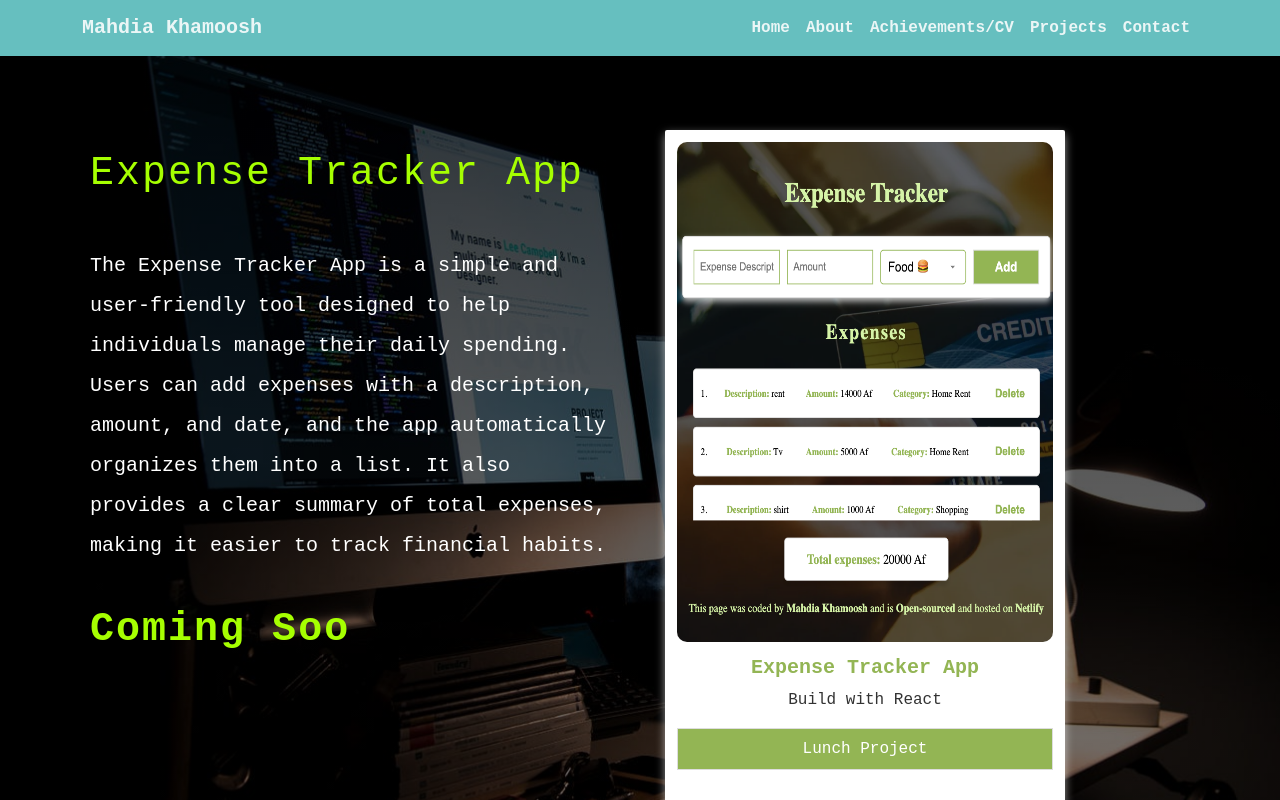
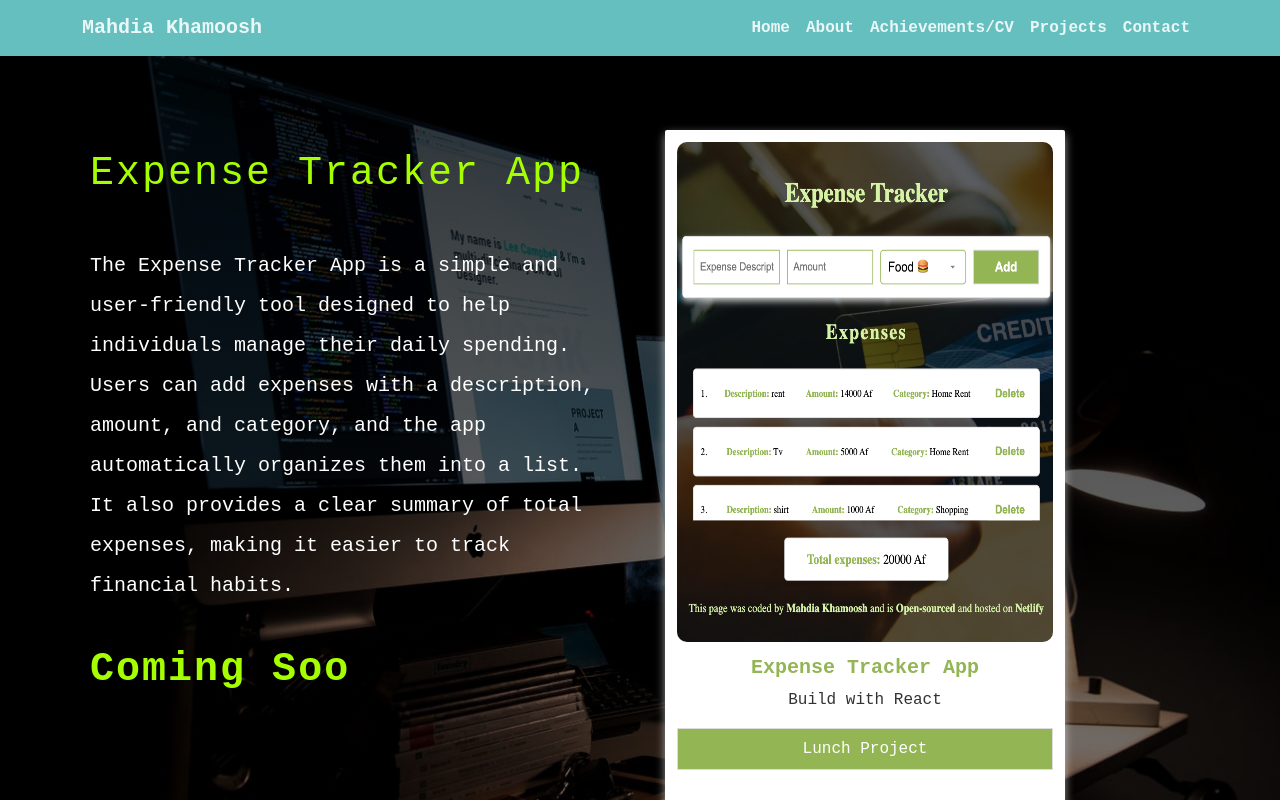
Before and after one commit to Mahdia-123/my-portfolio, a React (Create React App) app: page /projects in a window 1280 px wide. Shown: the top 800 px of the page. Built offline with nearby package versions, Linux system fonts and the light colour scheme; the HTML template or start-up script is replaced by a standard one; a web font is replaced by a local one.

Commit message:
Update Projects.js

```diff
--- a/src/pages/Projects.js
+++ b/src/pages/Projects.js
@@ -92,10 +92,10 @@ export default function Projects() {
             <p className="mt-5">
               The Expense Tracker App is a simple and user-friendly tool
               designed to help individuals manage their daily spending. Users
-              can add expenses with a description, amount, and date, and the app
-              automatically organizes them into a list. It also provides a clear
-              summary of total expenses, making it easier to track financial
-              habits.
+              can add expenses with a description, amount, and category, and the
+              app automatically organizes them into a list. It also provides a
+              clear summary of total expenses, making it easier to track
+              financial habits.
             </p>
 
             <h3 className="coming-soon">
```
